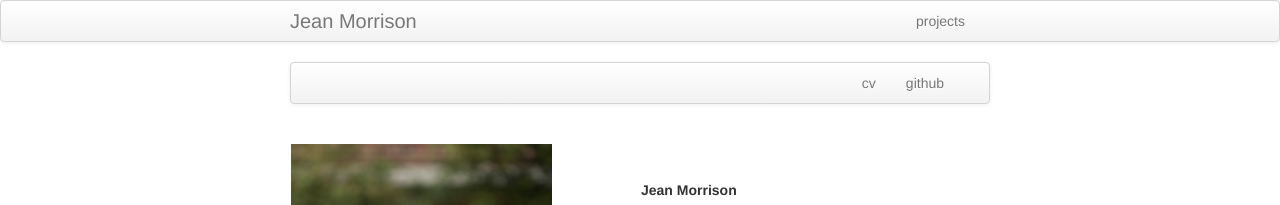
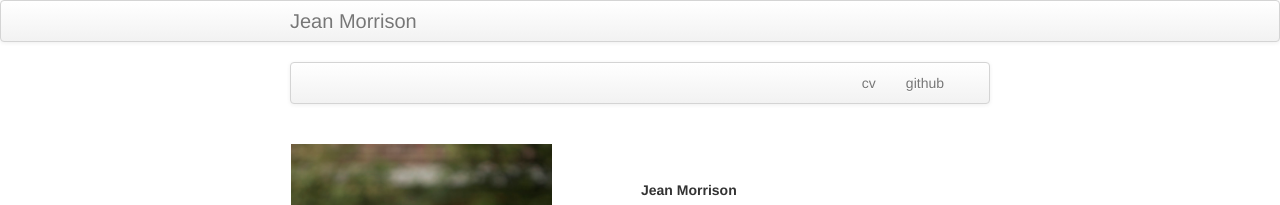
Before and after one commit to jean997/jean997.github.io, a Jekyll site: the page built from index.md, in a window 1280 px wide. Shown: the top 205 px of the page. Built offline with Jekyll 4.4.1, drawn with Linux system fonts in a browser that asks for light colours.

Commit message:
temporarily remove all the pages

```diff
--- a/_includes/themes/twitter/default.html
+++ b/_includes/themes/twitter/default.html
@@ -35,7 +35,7 @@
         <div class="container-narrow">
           <a class="brand" href="{{ HOME_PATH }}">{{ site.title }}</a>
           <ul class="nav">
-              <li><a href="{{ BASE_PATH }}/pages/projects.html">projects</a></li>
+              <!--li><a href="{{ BASE_PATH }}/pages/projects.html">projects</a></li-->
               <!-- <li><a href="{{ BASE_PATH }}/pages/publications.html">publications</a></li -->
           </ul>
         </div>
```
